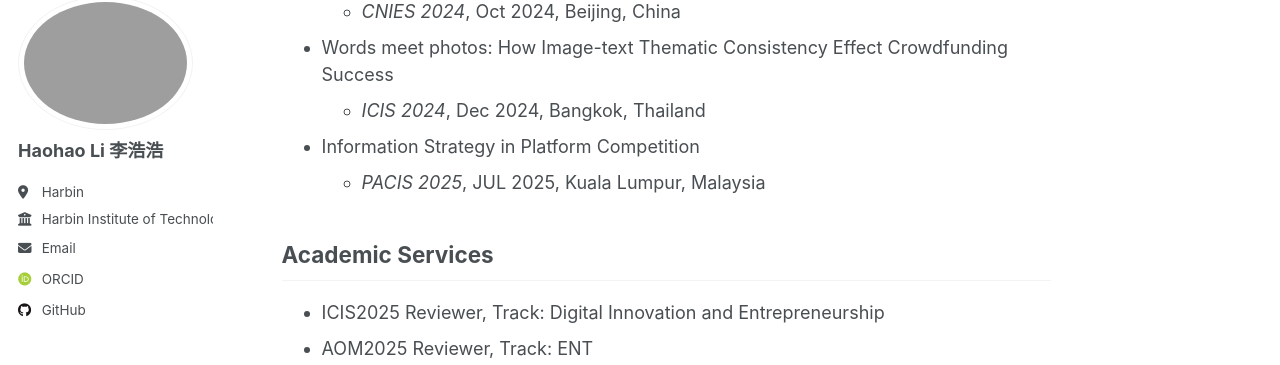
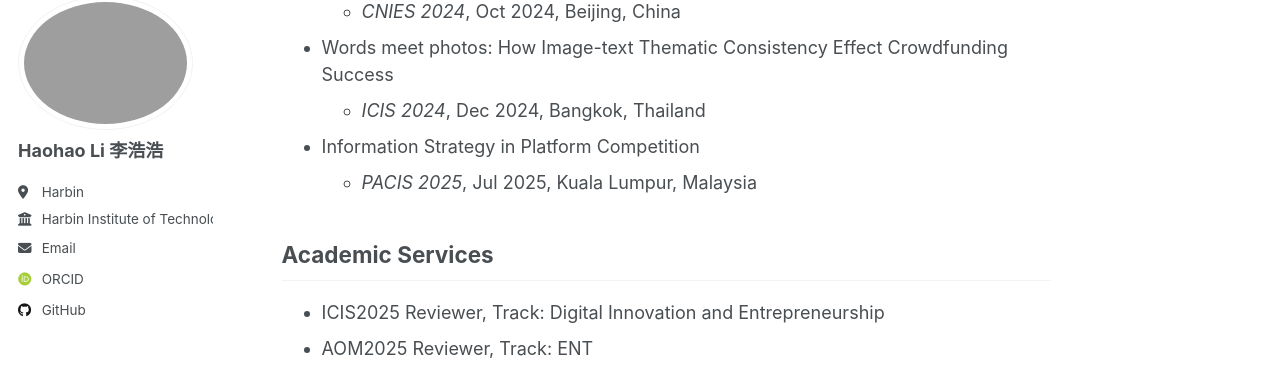
Before and after one commit to Harold9568/Harold9568.github.io, a Jekyll site: the page built from _pages/about.md, in a window 1280 px wide and 900 px high, scrolled down 2307 px. Shown: the part 103-468 px from the top of the window. Built offline with Jekyll 4.4.1, drawn with Linux system fonts in a browser that asks for light colours; some web fonts are replaced.

```diff
--- a/_pages/about.md
+++ b/_pages/about.md
@@ -69,7 +69,7 @@ Conference Presentations
 - Words meet photos:  How Image-text Thematic Consistency Effect Crowdfunding Success
   - _ICIS 2024_, Dec 2024, Bangkok, Thailand
 - Information Strategy in Platform Competition
-  - _PACIS 2025_, JUL 2025, Kuala Lumpur, Malaysia
+  - _PACIS 2025_, Jul 2025, Kuala Lumpur, Malaysia
 
 Academic Services
 ------
```
